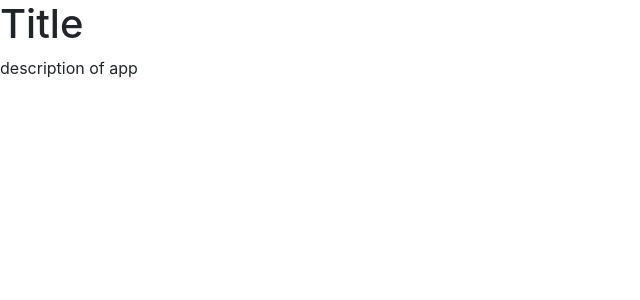
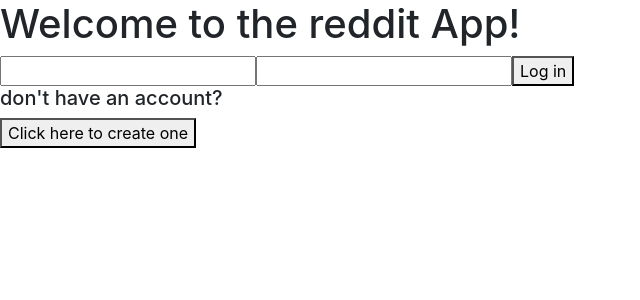
Before and after one commit to digitalmachines/GetSuggestions, a React (Create React App) app in the folder post-here-front-end/: page / in a window 1280 px wide. Shown: the top 300 px of the page, without its empty margins (0-640 px from the left). Built offline with nearby package versions, Linux system fonts and the light colour scheme.

Commit message:
gonna try and get the master cleaned up

```diff
--- a/post-here-front-end/package.json
+++ b/post-here-front-end/package.json
@@ -7,10 +7,13 @@
     "@testing-library/react": "^9.5.0",
     "@testing-library/user-event": "^7.2.1",
     "axios": "^0.19.2",
+    "bootstrap": "^4.4.1",
     "react": "^16.13.1",
     "react-dom": "^16.13.1",
     "react-redux": "^7.2.0",
+    "react-router-dom": "^5.1.2",
     "react-scripts": "3.4.1",
+    "reactstrap": "^8.4.1",
     "redux": "^4.0.5",
     "redux-thunk": "^2.3.0"
   },
--- a/post-here-front-end/src/App.js
+++ b/post-here-front-end/src/App.js
@@ -1,13 +1,21 @@
 import React from 'react';
+import Login from './components/Login'
+import Register from './components/Register'
+import './App.css';
+import {BrowserRouter as Router, Route} from 'react-router-dom'
+import PrivateRoute from './utils/PrivateRoute'
+import Dashboard from './components/Dashboard'
 
-import './App.css';
 
 function App() {
   return (
+    <Router>
     <div className="Landing Page">
-      <h1>Title</h1>
-      <p>description of app</p>
+      <Route exact path ='/' component={Login}/>
+      <Route exact path ='/register' component={Register}/>
+      <PrivateRoute exact path='/protected/:id' component={Dashboard}/>
     </div>
+    </Router>
   );
 }
 
--- a/post-here-front-end/src/components/Dashboard.js
+++ b/post-here-front-end/src/components/Dashboard.js
@@ -1 +1,9 @@
 import React from 'react'
+
+const Dashboard = (props)=>{
+    return(
+        <h1>dashboard</h1>
+    )
+}
+
+export default Dashboard
--- a/post-here-front-end/src/components/Login.js
+++ b/post-here-front-end/src/components/Login.js
@@ -0,0 +1,65 @@
+import {axiosWithAuth} from '../utils/axiosWithAuth'
+import { useHistory } from "react-router-dom";
+import axios from 'axios'
+import React from "react";
+import {useState} from 'react'
+const Login = () => {
+  const [credentials, setCredentials] = useState({
+    username: '',
+    password: ''
+  })
+    const history = useHistory()
+  // make a post request to retrieve a token from the api
+  // when you have handled the token, navigate to the BubblePage route
+  const handleChange = e=>{
+    e.preventDefault()
+    setCredentials({
+        ...credentials,
+        [e.target.name]: e.target.value
+    })
+  }
+
+  const sendToRegister =()=>{
+      history.push('/register')
+  }
+
+  const login = e=>{
+    e.preventDefault()
+    axiosWithAuth()
+    .post('https://post-here-subreddit.herokuapp.com/api/auth/login', credentials)
+    .then(res=>{
+      console.log(res, 'retrieved the token')
+      localStorage.setItem('token', res.data.token)
+      history.push(`/protected/${res.data.id}`)
+    })
+    .catch(res=>{
+      console.log(res)
+      alert('the username or password is incorrect')
+    })
+  }
+
+  return (
+    <>
+      <h1>Welcome to the reddit App!</h1>
+      <form onSubmit={login}>
+          <input
+            type="text"
+            name="username"
+            value={credentials.username}
+            onChange={handleChange}
+          />
+          <input
+            type="password"
+            name="password"
+            value={credentials.password}
+            onChange={handleChange}
+          />
+          <button>Log in</button>
+        </form>
+        <h5>don't have an account?</h5>
+        <button onClick={sendToRegister}>Click here to create one</button>
+    </>
+  );
+};
+
+export default Login;
--- a/post-here-front-end/src/components/Register.js
+++ b/post-here-front-end/src/components/Register.js
@@ -1,7 +1,7 @@
 import React, {useState} from 'react';
 import { Form, FormGroup, FormText, Dropdown, DropdownItem, DropdownToggle, DropdownMenu } from 'reactstrap';
 
-function RegisterForm(){
+function Register(){
     const [dropdownOpen, setDropdownOpen] = useState(false);
 
     const toggle = () => setDropdownOpen(prevState => !prevState);
@@ -51,4 +51,4 @@
         </>
     )
 }
-export default RegisterForm;
+export default Register;
--- a/post-here-front-end/src/utils/axiosWithAuth.js
+++ b/post-here-front-end/src/utils/axiosWithAuth.js
@@ -7,6 +7,6 @@
     headers: {
       Authorization: token
     },
-    baseURL: 'need the url'
+    baseURL: 'https://post-here-subreddit.herokuapp.com/api/auth'
   });
 };
```
Also changed, not shown: 1 other file (tests, documents, lock files or other folders).
